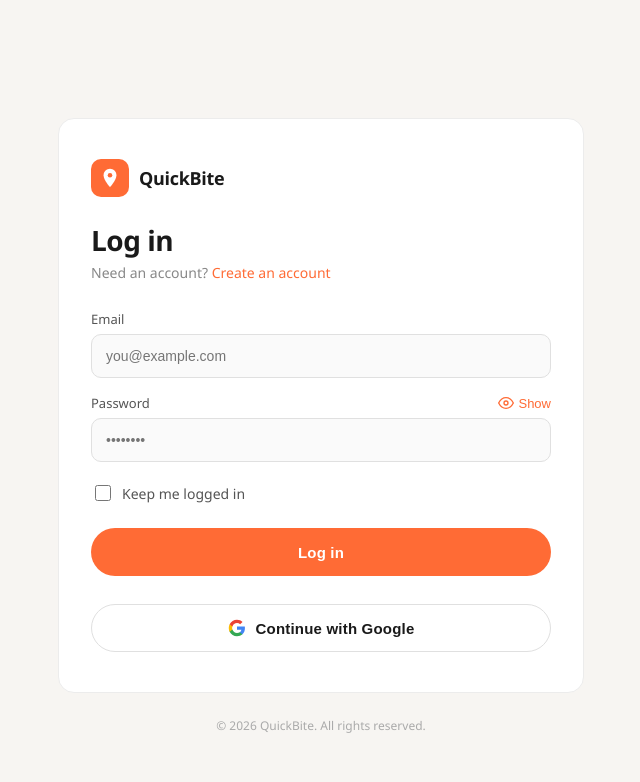
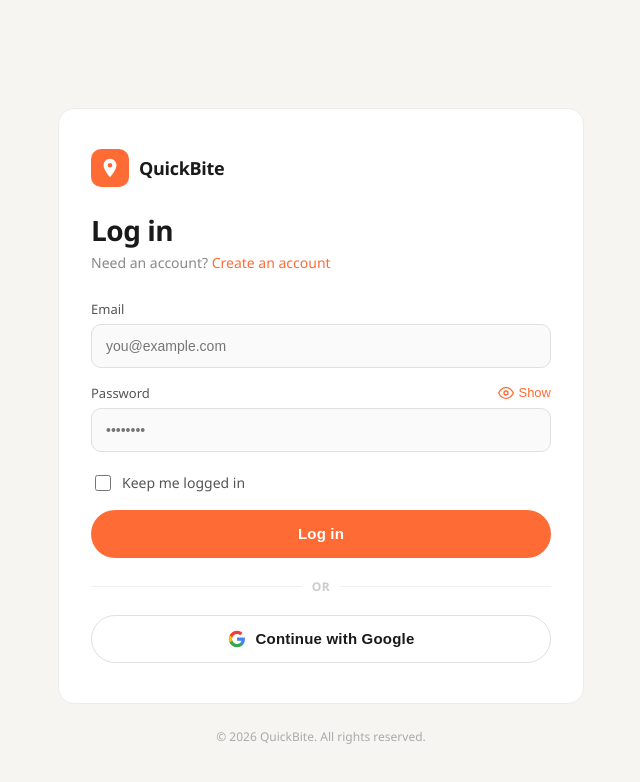
Before and after one commit to zydneybelia/QuickBite_Belia, a React (Create React App) app in the folder web/: page /login in a window 1280 px wide. Shown: the top 782 px of the page, without its empty margins (319-959 px from the left). Built offline with nearby package versions, Linux system fonts and the light colour scheme.

Commit message:
user can now log in using gmail, bugs fixed, back button can no longer allows access to the login form while logged in

```diff
--- a/web/src/components/Login.jsx
+++ b/web/src/components/Login.jsx
@@ -9,10 +9,17 @@
   const [showPassword, setShowPassword] = useState(false);
   const [loading, setLoading] = useState(false);
   const [rememberMe, setRememberMe] = useState(false);
+  const [successMessage, setSuccessMessage] = useState("");
 
   const navigate = useNavigate();
 
   useEffect(() => {
+    const existingToken = localStorage.getItem("token");
+    if (existingToken) {
+      handleRoleRedirect(existingToken);
+      return;
+    }
+
     const queryString = window.location.search;
     const urlParams = new URLSearchParams(queryString);
     const tokenFromGoogle = urlParams.get("token");
@@ -20,7 +27,10 @@
     if (tokenFromGoogle) {
       localStorage.setItem("token", tokenFromGoogle);
       window.history.replaceState({}, document.title, "/login");
+      setSuccessMessage("Login successful! Redirecting...");
+      setTimeout(() => {
         handleRoleRedirect(tokenFromGoogle);
+      }, 1500);
     }
   }, []);
 
@@ -81,6 +91,8 @@
       const token = res.data.token;
       localStorage.setItem("token", token);
 
+      setSuccessMessage("Login successful! Redirecting...");
+
       const decodeJwtRole = (jwt) => {
         try {
           const payload = jwt.split(".")[1];
@@ -99,25 +111,23 @@
         role = role.substring(5);
       }
 
+      setTimeout(() => {
         // ✅ Redirect based on normalized role
         if (role === "CUSTOMER") {
           navigate("/customer-dashboard");
         } else if (role === "RESTAURANT_MANAGER") {
+          const checkAssigned = async () => {
             try {
               const assignedRes = await axios.get(`${BASE_API_URL}/manager/assigned-restaurant`, {
                 headers: { Authorization: `Bearer ${token}` },
               });
               const assigned = assignedRes.data;
-        console.debug("Login: assigned-restaurant response:", assigned);
               if (assigned?.restaurantId) {
-          console.debug("Login: navigating to manager restaurant dashboard for restaurant", assigned.restaurantId);
                 navigate(`/manager/restaurant/${assigned.restaurantId}`);
               } else {
-          console.debug("Login: no assigned restaurant, navigating to waiting page");
                 navigate("/manager/waiting");
               }
             } catch (error) {
-        console.debug("Login: error fetching assigned restaurant", error?.response?.status || error?.message || error);
               if (error.response?.status === 404) {
                 navigate("/manager/waiting");
               } else {
@@ -125,11 +135,14 @@
                 navigate("/manager/waiting");
               }
             }
+          };
+          checkAssigned();
         } else if (role === "ADMIN") {
           navigate("/admin-dashboard");
         } else {
           navigate("/");
         }
+      }, 1500);
 
     } catch (err) {
     const message = err.response?.data?.message || err.message || "Login failed";
@@ -164,6 +177,17 @@
           Need an account?{" "}
           <a href="/register" style={styles.link}>Create an account</a>
         </p>
+
+        {/* Success Message */}
+        {successMessage && (
+          <div style={styles.successBox}>
+            <svg width="18" height="18" viewBox="0 0 24 24" fill="none"
+              stroke="#16a34a" strokeWidth="2.5" strokeLinecap="round" strokeLinejoin="round">
+              <polyline points="20 6 9 17 4 12"></polyline>
+            </svg>
+            <span style={styles.successText}>{successMessage}</span>
+          </div>
+        )}
 
         {/* Form */}
         <form onSubmit={handleLogin} style={styles.form}>
@@ -247,6 +271,13 @@
           >
             {loading ? "Logging in..." : "Log in"}
           </button>
+
+          {/* OR Divider */}
+          <div style={styles.orDivider}>
+            <div style={styles.orLine} />
+            <span style={styles.orText}>OR</span>
+            <div style={styles.orLine} />
+          </div>
 
           {/* Google Login Button */}
           <button
@@ -349,6 +380,21 @@
     color: "#888",
     margin: "0 0 1.75rem",
   },
+  successBox: {
+    display: "flex",
+    alignItems: "center",
+    gap: "8px",
+    background: "#f0fdf4",
+    border: "1px solid #bcf0da",
+    borderRadius: "10px",
+    padding: "10px 14px",
+    marginBottom: "1.5rem",
+  },
+  successText: {
+    fontSize: "14px",
+    color: "#16a34a",
+    fontWeight: "500",
+  },
   link: {
     color: "#FF6B35",
     textDecoration: "none",
@@ -417,7 +463,7 @@
     cursor: "pointer",
   },
   submitBtn: {
-    marginTop: "8px",
+    marginTop: "0",
     height: "48px",
     background: "#FF6B35",
     color: "white",
@@ -428,8 +474,25 @@
     letterSpacing: "0.2px",
     transition: "background 0.2s, transform 0.1s",
   },
+  orDivider: {
+    display: "flex",
+    alignItems: "center",
+    gap: "10px",
+    margin: "4px 0",
+  },
+  orLine: {
+    flex: 1,
+    height: "1px",
+    background: "#f0f0f0",
+  },
+  orText: {
+    fontSize: "12px",
+    color: "#ccc",
+    fontWeight: "600",
+    letterSpacing: "0.5px",
+  },
   googleBtn: {
-    marginTop: "12px",
+    marginTop: "0",
     height: "48px",
     background: "#ffffff",
     color: "#1a1a1a",
--- a/web/src/components/Register.jsx
+++ b/web/src/components/Register.jsx
@@ -1,4 +1,4 @@
-import { useState } from "react";
+import { useState, useEffect } from "react";
 import { registerUser } from "../services/authService";
 import { useNavigate } from "react-router-dom";
 
@@ -15,6 +15,39 @@
   const [loading, setLoading] = useState(false);
 
   const navigate = useNavigate();
+
+  useEffect(() => {
+    const token = localStorage.getItem("token");
+    if (token) {
+      const decodeJwtRole = (jwt) => {
+        try {
+          const payload = jwt.split(".")[1];
+          const base64 = payload.replace(/-/g, "+").replace(/_/g, "/");
+          const padded = base64.padEnd(Math.ceil(base64.length / 4) * 4, "=");
+          const decoded = JSON.parse(atob(padded));
+          return decoded?.role;
+        } catch (error) {
+          console.error("Failed to decode JWT role", error);
+          return null;
+        }
+      };
+
+      let role = decodeJwtRole(token);
+      if (typeof role === "string" && role.startsWith("ROLE_")) {
+        role = role.substring(5);
+      }
+
+      if (role === "CUSTOMER") {
+        navigate("/customer-dashboard");
+      } else if (role === "RESTAURANT_MANAGER") {
+        navigate("/manager-dashboard");
+      } else if (role === "ADMIN") {
+        navigate("/admin-dashboard");
+      } else {
+        navigate("/");
+      }
+    }
+  }, [navigate]);
 
   const handleChange = (e) => {
     setForm({ ...form, [e.target.name]: e.target.value });
```
Lines whose indentation alone changed are shown as unchanged.
